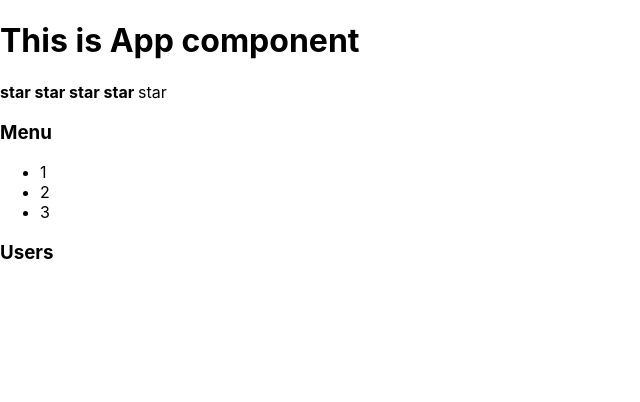
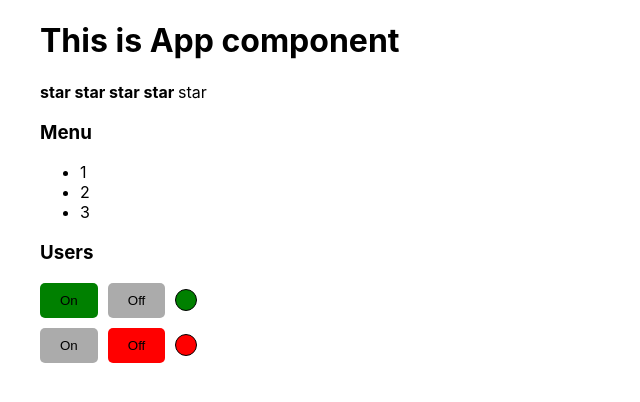
Before and after one commit to DenisKulik/react-course, a React (Create React App) app: page / in a window 1280 px wide. Shown: the top 402 px of the page, without its empty margins (0-640 px from the left). Built offline with nearby package versions, Linux system fonts and the light colour scheme.

Commit message:
add Switch component

```diff
--- a/src/App.tsx
+++ b/src/App.tsx
@@ -1,15 +1,18 @@
 import './App.css';
 import Accordion from './components/Accordion/Accordion';
 import Rating from './components/Rating/Rating';
+import Switch from './components/Switch/Switch';
 
 // function declaration
 function App() {
     return (
-        <div>
+        <div className="App">
             <PageTitle title={ 'This is App component' } />
             <Rating value={ 4 } />
             <Accordion title={ 'Menu' } collapsed={ true } />
             <Accordion title={ 'Users' } collapsed={ false } />
+            <Switch status={ true } />
+            <Switch status={ false } />
         </div>
     );
 }
--- /dev/null
+++ b/src/components/Switch/Switch.tsx
@@ -0,0 +1,13 @@
+type SwitchType = {
+    status: boolean
+}
+
+export default function Switch({ status }: SwitchType) {
+    return (
+        <div className="Switch">
+            <button className={ `onBtn ${ status && 'on' }` }>On</button>
+            <button className={ `offBtn ${ !status && 'off' }` }>Off</button>
+            <div className={ `switchStatus ${ status ? 'on' : 'off' }` }></div>
+        </div>
+    );
+}
--- a/src/index.css
+++ b/src/index.css
@@ -1,13 +1,55 @@
 body {
-  margin: 0;
-  font-family: -apple-system, BlinkMacSystemFont, 'Segoe UI', 'Roboto', 'Oxygen',
+    font-family: -apple-system, BlinkMacSystemFont, 'Segoe UI', 'Roboto', 'Oxygen',
     'Ubuntu', 'Cantarell', 'Fira Sans', 'Droid Sans', 'Helvetica Neue',
     sans-serif;
-  -webkit-font-smoothing: antialiased;
-  -moz-osx-font-smoothing: grayscale;
+    -webkit-font-smoothing: antialiased;
+    -moz-osx-font-smoothing: grayscale;
 }
 
 code {
-  font-family: source-code-pro, Menlo, Monaco, Consolas, 'Courier New',
+    font-family: source-code-pro, Menlo, Monaco, Consolas, 'Courier New',
     monospace;
 }
+
+.App {
+    max-width: 1200px;
+    margin: 0 auto;
+}
+
+.Switch {
+    display: flex;
+    align-items: center;
+    margin-bottom: 10px;
+}
+
+.onBtn {
+    margin-right: 10px;
+    padding: 10px 20px;
+    border: none;
+    border-radius: 5px;
+    background-color: #ababab;
+}
+
+.offBtn {
+    margin-right: 10px;
+    padding: 10px 20px;
+    border: none;
+    border-radius: 5px;
+    background-color: #ababab;
+}
+
+.switchStatus {
+    width: 20px;
+    height: 20px;
+    border-radius: 50%;
+    border: 1px solid rgb(0, 0, 0);
+    background-color: #ababab;
+}
+
+.on {
+    background-color: green;
+}
+
+.off {
+    background-color: red;
+}
```
